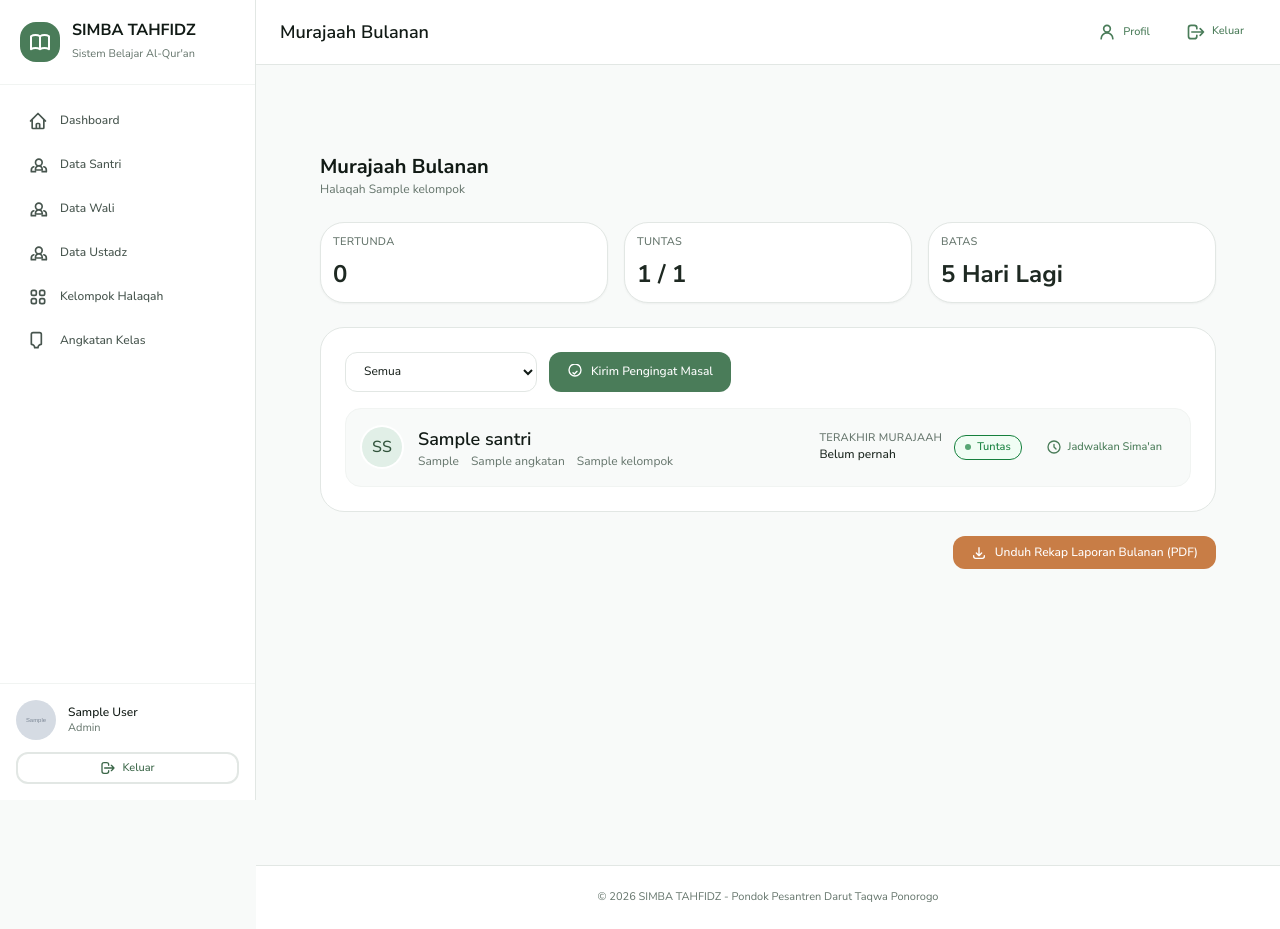
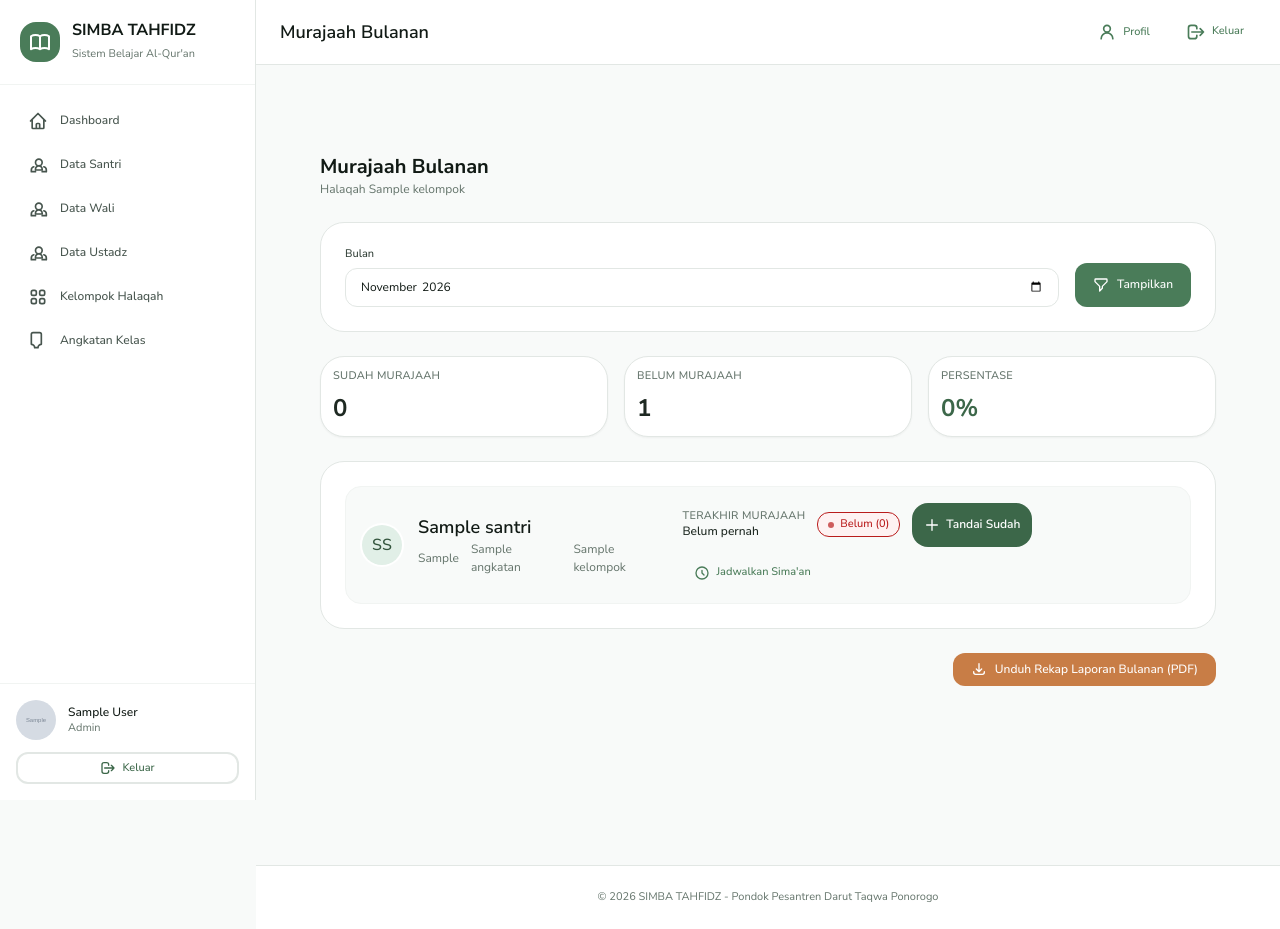
Before and after one commit to gazza-bot/SIMBATAHFIDZ, a Laravel app: page /ustadz/murajaahs in a window 1280 px wide. Run offline with Laravel 12, Linux system fonts and the light colour scheme; a user stored in the database is signed in; tables that the repository leaves empty hold one stand-in row (values such as "Sample post"); grey boxes marked "Sample" are stand-in pictures; style sheets or scripts are compiled from the project's sources; parts of the project's set-up code (start-up, migrations or seed data) failed here and were passed over; some libraries are stand-ins or nearby versions.

Commit message:
feat(sprint7): implement Murajaah Bulanan (derived dari setoran)
- MurajaahController@index: monthly filter, derived status dari setoran murajaah
- View ustaz/murajaahs/index: bulan picker, ringkasan, daftar + Tandai Sudah link
- SetoranController@create + form: defaultJenis prefill untuk murajaah
- Fix Wali modal JS keys (surah_nomor/surah_nama_latin/surah_nama_arab/surah_jumlah_ayat)
- JuzCoverage: tambah surah_jumlah_ayat di detail surah
- Test: MurajaahMonthlyTest (7 tests) + JuzCoverageTest (11 tests) pass
- Roadmap.md + AGENTS.md: Sprint 7 done
- All 66 tests pass

```diff
--- a/app/Http/Controllers/Ustadz/MurajaahController.php
+++ b/app/Http/Controllers/Ustadz/MurajaahController.php
@@ -18,19 +18,37 @@ class MurajaahController extends Controller
         $ustadz = Auth::user()->ustadz;
         $kelompokIds = $ustadz?->kelompoks->pluck('id')->toArray() ?? [];
 
-        $filter = $request->get('filter', 'semua');
+        $bulan = $request->get('bulan');
+        if ($bulan) {
+            try {
+                Carbon::createFromFormat('Y-m', $bulan)->startOfMonth();
+            } catch (\Exception $e) {
+                $bulan = null;
+            }
+        }
+        if (! $bulan) {
+            $bulan = Carbon::now()->format('Y-m');
+        }
 
         $santris = Santri::whereIn('kelompok_id', $kelompokIds)
             ->where('status_aktif', 'aktif')
-            ->with(['setorans' => function ($q) {
-                $q->where('jenis', 'murajaah')
-                  ->where('status', 'approved')
-                  ->latest('tanggal')
-                  ->take(1);
-            }])
+            ->with([
+                'kelompok',
+                'angkatan',
+                'setorans' => function ($q) {
+                    $q->where('jenis', 'murajaah')
+                      ->where('status', 'approved')
+                      ->latest('tanggal')
+                      ->take(1);
+                }
+            ])
+            ->orderBy('nama')
             ->get();
 
         $santriData = [];
+        $sudahCount = 0;
+        $belumCount = 0;
+
         foreach ($santris as $santri) {
             $lastMurajaah = $santri->setorans()
                 ->where('jenis', 'murajaah')
@@ -38,29 +56,47 @@ class MurajaahController extends Controller
                 ->latest('tanggal')
                 ->first();
 
-            $daysSince = $lastMurajaah ? Carbon::parse($lastMurajaah->tanggal)->diffInDays(Carbon::now()) : null;
-            $priority = $daysSince !== null && $daysSince > 21 ? 'high' : ($daysSince !== null && $daysSince > 14 ? 'medium' : 'low');
+            $murajaahBulan = $santri->setorans()
+                ->where('jenis', 'murajaah')
+                ->where('status', 'approved')
+                ->whereMonth('tanggal', Carbon::parse($bulan . '-01')->month)
+                ->whereYear('tanggal', Carbon::parse($bulan . '-01')->year)
+                ->count();
 
-            if ($filter === 'prioritas' && $priority !== 'high') {
-                continue;
-            }
-            if ($filter === '3minggu' && $daysSince !== null && $daysSince <= 21) {
-                continue;
+            $status = $murajaahBulan > 0 ? 'sudah' : 'belum';
+            if ($status === 'sudah') {
+                $sudahCount++;
+            } else {
+                $belumCount++;
             }
 
             $santriData[] = [
                 'santri' => $santri,
                 'last_murajaah' => $lastMurajaah,
-                'days_since' => $daysSince,
-                'priority' => $priority,
+                'count_bulan' => $murajaahBulan,
+                'status' => $status,
             ];
         }
 
         usort($santriData, function ($a, $b) {
-            return ($b['days_since'] ?? 0) <=> ($a['days_since'] ?? 0);
+            // Sudah first, then by nama
+            if ($a['status'] !== $b['status']) {
+                return $a['status'] === 'sudah' ? -1 : 1;
+            }
+            return $a['santri']->nama <=> $b['santri']->nama;
         });
 
-        return view('ustadz.murajaahs.index', compact('santriData', 'filter'));
+        $total = $sudahCount + $belumCount;
+        $persen = $total > 0 ? round(($sudahCount / $total) * 100) : 0;
+
+        return view('ustadz.murajaahs.index', compact(
+            'santriData',
+            'bulan',
+            'sudahCount',
+            'belumCount',
+            'total',
+            'persen'
+        ));
     }
 
     public function store(Request $request)
--- a/app/Http/Controllers/Ustadz/SetoranController.php
+++ b/app/Http/Controllers/Ustadz/SetoranController.php
@@ -68,6 +68,8 @@ class SetoranController extends Controller
             ->orderBy('nama')
             ->first();
 
+        $defaultJenis = $request->filled('jenis') ? $request->jenis : null;
+
         return view('ustadz.setorans.create', [
             'title' => 'Input Setoran',
             'pageTitle' => 'Input Setoran',
@@ -76,6 +78,7 @@ class SetoranController extends Controller
             'santriContext' => $selectedSantri ? $this->buildSantriContext($selectedSantri) : null,
             'todayStats' => $this->buildTodayStats($kelompokIds),
             'juzSurahMap' => $this->buildJuzSurahMap(),
+            'defaultJenis' => $defaultJenis,
         ]);
     }
 
--- a/app/Support/JuzCoverage.php
+++ b/app/Support/JuzCoverage.php
@@ -144,6 +144,7 @@ class JuzCoverage
                 'surah_nomor' => $surah?->nomor ?? 0,
                 'surah_nama_latin' => $surahName,
                 'surah_nama_arab' => $surahArab,
+                'surah_jumlah_ayat' => $surah?->jumlah_ayat ?? 0,
                 'required_start' => $needStart,
                 'required_end' => $needEnd,
                 'required_count' => $needCount,
--- a/resources/views/ustadz/murajaahs/index.blade.php
+++ b/resources/views/ustadz/murajaahs/index.blade.php
@@ -9,41 +9,47 @@
         </div>
     </div>
 
+    {{-- Filter Bulan --}}
+    <form method="GET" class="bg-white rounded-2xl border border-neutral-200 p-4 sm:p-6">
+        <div class="flex flex-col sm:flex-row sm:items-end gap-4">
+            <div class="flex-1">
+                <label for="bulan" class="block text-xs font-medium text-neutral-700 mb-1.5">Bulan</label>
+                <input type="month" name="bulan" id="bulan" value="{{ $bulan }}" class="w-full rounded-lg border border-neutral-200 bg-white px-3.5 py-2.5 text-sm text-neutral-900 focus:border-primary-500 focus:ring-primary-500 focus:outline-none focus:ring-2">
+            </div>
+            <div class="sm:w-auto">
+                <x-button type="submit" variant="primary" class="min-h-[44px]">
+                    <svg class="w-4 h-4" fill="none" stroke="currentColor" viewBox="0 0 24 24"><path stroke-linecap="round" stroke-linejoin="round" stroke-width="2" d="M3 4a1 1 0 011-1h16a1 1 0 011 1v2.586a1 1 0 01-.293.707l-6.414 6.414a1 1 0 00-.293.707V17l-4 4v-6.586a1 1 0 00-.293-.707L3.293 7.293A1 1 0 013 6.293V4z"/></svg>
+                    Tampilkan
+                </x-button>
+            </div>
+        </div>
+    </form>
+
+    {{-- Ringkasan --}}
     <div class="grid grid-cols-1 sm:grid-cols-3 gap-4">
         <x-card padding="sm">
-            <p class="text-xs font-medium text-neutral-500 uppercase tracking-wide">Tertunda</p>
-            <p class="mt-2 text-2xl font-bold text-error-600">{{ collect($santriData)->where('priority', 'high')->count() }}</p>
+            <p class="text-xs font-medium text-neutral-500 uppercase tracking-wide">Sudah Murajaah</p>
+            <p class="mt-2 text-2xl font-bold text-success-600">{{ $sudahCount }}</p>
         </x-card>
         <x-card padding="sm">
-            <p class="text-xs font-medium text-neutral-500 uppercase tracking-wide">Tuntas</p>
-            <p class="mt-2 text-2xl font-bold text-success-600">{{ collect($santriData)->where('priority', 'low')->count() }} / {{ count($santriData) }}</p>
+            <p class="text-xs font-medium text-neutral-500 uppercase tracking-wide">Belum Murajaah</p>
+            <p class="mt-2 text-2xl font-bold text-error-600">{{ $belumCount }}</p>
         </x-card>
         <x-card padding="sm">
-            <p class="text-xs font-medium text-neutral-500 uppercase tracking-wide">Batas</p>
-            <p class="mt-2 text-2xl font-bold text-warning-600">5 Hari Lagi</p>
+            <p class="text-xs font-medium text-neutral-500 uppercase tracking-wide">Persentase</p>
+            <p class="mt-2 text-2xl font-bold text-primary-600">{{ $persen }}%</p>
         </x-card>
     </div>
 
+    {{-- Daftar Santri --}}
     <div class="bg-white rounded-2xl border border-neutral-200 p-4 sm:p-6">
-        <div class="flex flex-col sm:flex-row gap-3 mb-4">
-            <select name="filter" class="w-full sm:w-48 rounded-lg border border-neutral-200 bg-white px-3.5 py-2.5 text-sm text-neutral-900 focus:border-primary-500 focus:ring-primary-500 focus:outline-none focus:ring-2">
-                <option value="semua" {{ $filter == 'semua' ? 'selected' : '' }}>Semua</option>
-                <option value="prioritas" {{ $filter == 'prioritas' ? 'selected' : '' }}>Prioritas >3 Minggu</option>
-                <option value="3minggu" {{ $filter == '3minggu' ? 'selected' : '' }}>Belum >3 Minggu</option>
-            </select>
-            <x-button variant="primary" type="button" onclick="openBulkModal()">
-                <svg class="w-4 h-4" fill="none" stroke="currentColor" viewBox="0 0 24 24"><path stroke-linecap="round" stroke-linejoin="round" stroke-width="2" d="M9 13l2 2 4-4m6-2a9 9 0 11-18 0 9 9 0 0118 0z"/></svg>
-                Kirim Pengingat Masal
-            </x-button>
-        </div>
-
         <div class="space-y-3">
             @forelse ($santriData as $item)
                 <div class="flex flex-col sm:flex-row sm:items-center justify-between gap-4 p-4 bg-neutral-50 rounded-xl border border-neutral-100">
-                    <div class="flex items-center gap-4">
+                    <div class="flex items-center gap-4 min-w-0">
                         <x-avatar name="{{ $item['santri']->nama }}" size="md" />
-                        <div>
-                            <p class="text-lg font-semibold text-neutral-900">{{ $item['santri']->nama }}</p>
+                        <div class="min-w-0">
+                            <p class="text-lg font-semibold text-neutral-900 truncate">{{ $item['santri']->nama }}</p>
                             <div class="flex items-center gap-3 text-sm text-neutral-500">
                                 <span>{{ $item['santri']->nis }}</span>
                                 <span>{{ $item['santri']->angkatan->nama ?? '-' }}</span>
@@ -51,12 +57,11 @@
                             </div>
                         </div>
                     </div>
-                    <div class="flex flex-col sm:flex-row items-start sm:items-center gap-3">
+                    <div class="flex flex-col sm:flex-row items-start sm:items-center gap-3 sm:flex-wrap">
                         @if ($item['last_murajaah'])
                             <div>
                                 <p class="text-xs font-medium text-neutral-500 uppercase tracking-wide">Terakhir Murajaah</p>
                                 <p class="text-sm font-medium text-neutral-900">{{ $item['last_murajaah']->tanggal->translatedFormat('d F Y') }}</p>
-                                <p class="text-xs text-neutral-500">{{ $item['days_since'] }} hari lalu</p>
                             </div>
                         @else
                             <div>
@@ -64,9 +69,19 @@
                                 <p class="text-sm font-medium text-error-600">Belum pernah</p>
                             </div>
                         @endif
-                        <x-badge variant="{{ $item['priority'] == 'high' ? 'error' : ($item['priority'] == 'medium' ? 'warning' : 'success') }}" size="sm" dot>
-                            {{ $item['priority'] == 'high' ? 'Prioritas' : ($item['priority'] == 'medium' ? 'Perlu Perhatian' : 'Tuntas') }}
+
+                        <x-badge variant="{{ $item['status'] === 'sudah' ? 'success' : 'error' }}" size="sm" dot>
+                            {{ $item['status'] === 'sudah' ? 'Sudah' : 'Belum' }} ({{ $item['count_bulan'] }})
                         </x-badge>
+
+                        @if ($item['status'] === 'belum')
+                            <a href="{{ route('ustadz.setorans.create', ['santri' => $item['santri']->id, 'jenis' => 'murajaah']) }}"
+                               class="inline-flex items-center gap-1.5 px-3 py-2 rounded-xl text-xs sm:text-sm font-semibold bg-primary-600 text-white hover:bg-primary-700 transition-colors min-h-[44px]">
+                                <svg class="w-4 h-4" fill="none" stroke="currentColor" viewBox="0 0 24 24"><path stroke-linecap="round" stroke-linejoin="round" stroke-width="2" d="M12 4v16m8-8H4"/></svg>
+                                Tandai Sudah
+                            </a>
+                        @endif
+
                         <x-button variant="ghost" size="sm" @click="openScheduleModal({{ $item['santri']->id }})">
                             <svg class="w-4 h-4" fill="none" stroke="currentColor" viewBox="0 0 24 24"><path stroke-linecap="round" stroke-linejoin="round" stroke-width="2" d="M12 8v4l3 3m6-3a9 9 0 11-18 0 9 9 0 0118 0z"/></svg>
                             Jadwalkan Sima'an
@@ -90,9 +105,9 @@
 {{-- Schedule Modal --}}
 <div class="fixed inset-0 z-50 flex items-center justify-center" x-data="scheduleModal()" x-show="showModal" x-cloak>
     <div class="fixed inset-0 bg-neutral-950/70 backdrop-blur-sm" @click="closeModal" aria-hidden="true"></div>
-    <div class="relative w-full max-w-md bg-white rounded-2xl shadow-level-4 p-6" role="dialog" aria-modal="true">
+    <div class="relative w-full max-w-md bg-white rounded-2xl shadow-level-4 p-6" role="dialog" aria-modal="true" x-ref="form">
         <h3 class="text-lg font-semibold text-neutral-900 mb-4">Jadwalkan Sima'an</h3>
-        <form method="POST" action="{{ route('ustadz.murajaahs.store') }}" @submit.prevent="submitForm">
+        <form method="POST" action="{{ route('ustadz.murajaahs.store') }}" @submit.prevent="submitForm" x-ref="form">
             @csrf
             <input type="hidden" name="santri_id" :value="selectedSantriId">
             <div class="space-y-4">
--- a/resources/views/wali/mutabaah.blade.php
+++ b/resources/views/wali/mutabaah.blade.php
@@ -695,10 +695,10 @@
                     data.surahs.forEach(s => {
                         html += '<div class="p-2.5 rounded-xl bg-neutral-50 border border-neutral-200/70 flex items-center justify-between text-xs">' +
                             '<div>' +
-                            '<span class="font-bold text-neutral-900">' + s.nomor + '. QS. ' + s.nama_latin + '</span>' +
-                            '<span class="text-neutral-500 block">' + s.jumlah_ayat + ' Ayat</span>' +
+                            '<span class="font-bold text-neutral-900">' + s.surah_nomor + '. QS. ' + s.surah_nama_latin + '</span>' +
+                            '<span class="text-neutral-500 block">' + s.surah_jumlah_ayat + ' Ayat</span>' +
                             '</div>' +
-                            '<span class="font-arabic text-sm text-neutral-700" dir="rtl">' + s.nama_arab + '</span>' +
+                            '<span class="font-arabic text-sm text-neutral-700" dir="rtl">' + s.surah_nama_arab + '</span>' +
                             '</div>';
                     });
                     html += '</div>';
--- a/resources/views/wali/peta-juz.blade.php
+++ b/resources/views/wali/peta-juz.blade.php
@@ -177,10 +177,10 @@
             data.surahs.forEach(s => {
                 html += '<div class="p-2.5 rounded-xl bg-neutral-50 border border-neutral-200/70 flex items-center justify-between text-xs">' +
                     '<div>' +
-                    '<span class="font-bold text-neutral-900">' + s.nomor + '. QS. ' + s.nama_latin + '</span>' +
-                    '<span class="text-neutral-500 block">' + s.jumlah_ayat + ' Ayat</span>' +
+                    '<span class="font-bold text-neutral-900">' + s.surah_nomor + '. QS. ' + s.surah_nama_latin + '</span>' +
+                    '<span class="text-neutral-500 block">' + s.surah_jumlah_ayat + ' Ayat</span>' +
                     '</div>' +
-                    '<span class="font-arabic text-sm text-neutral-700" dir="rtl">' + s.nama_arab + '</span>' +
+                    '<span class="font-arabic text-sm text-neutral-700" dir="rtl">' + s.surah_nama_arab + '</span>' +
                     '</div>';
             });
             html += '</div>';
```
Also changed, not shown: AGENTS.md (+2 -1 lines), Roadmap.md (+7 -4 lines), resources/views/ustadz/setorans/partials/form.blade.php (+1 -13 lines), tests/Feature/JuzCoverageTest.php (+7 -0 lines), tests/Feature/MurajaahMonthlyTest.php (added, +156 -0 lines).
